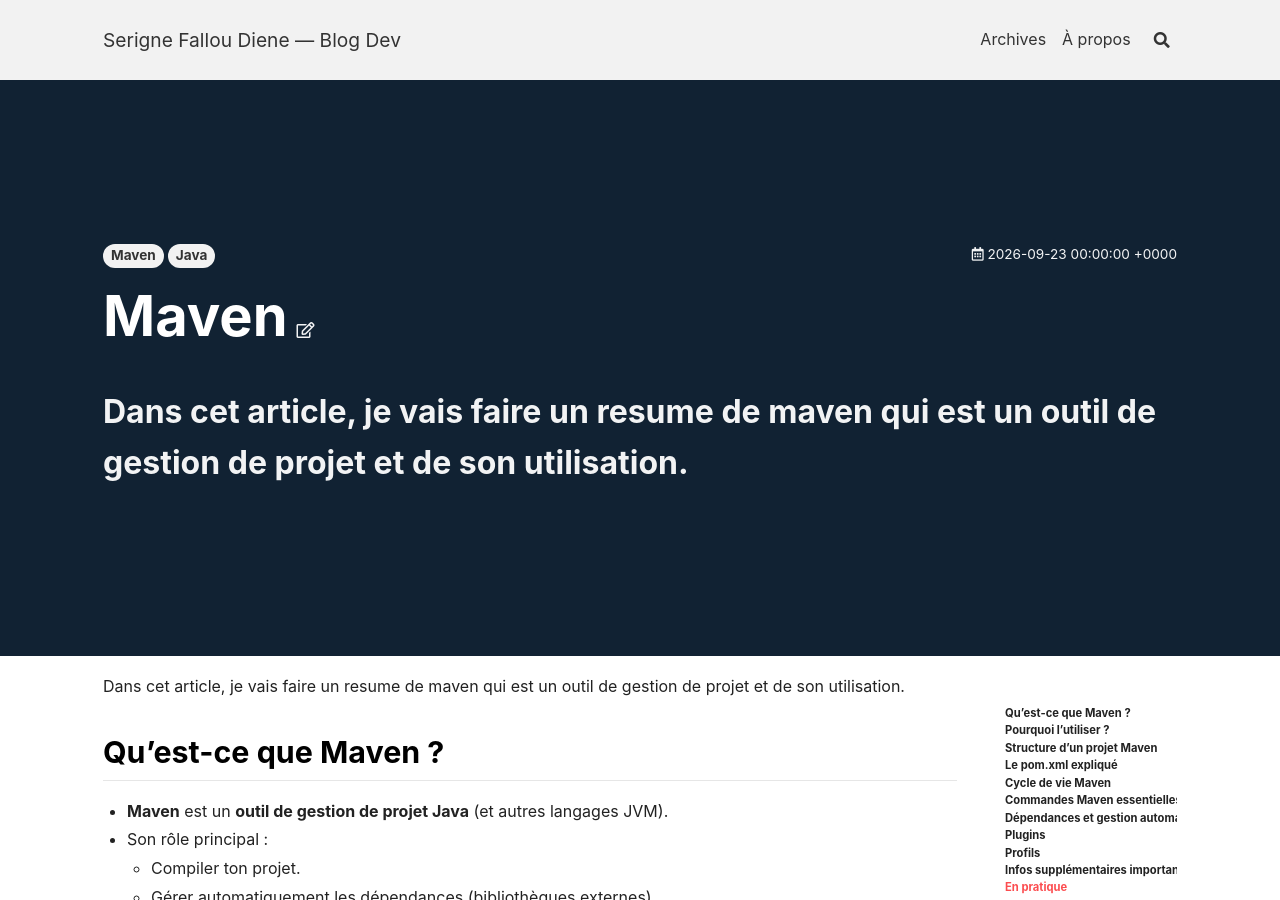
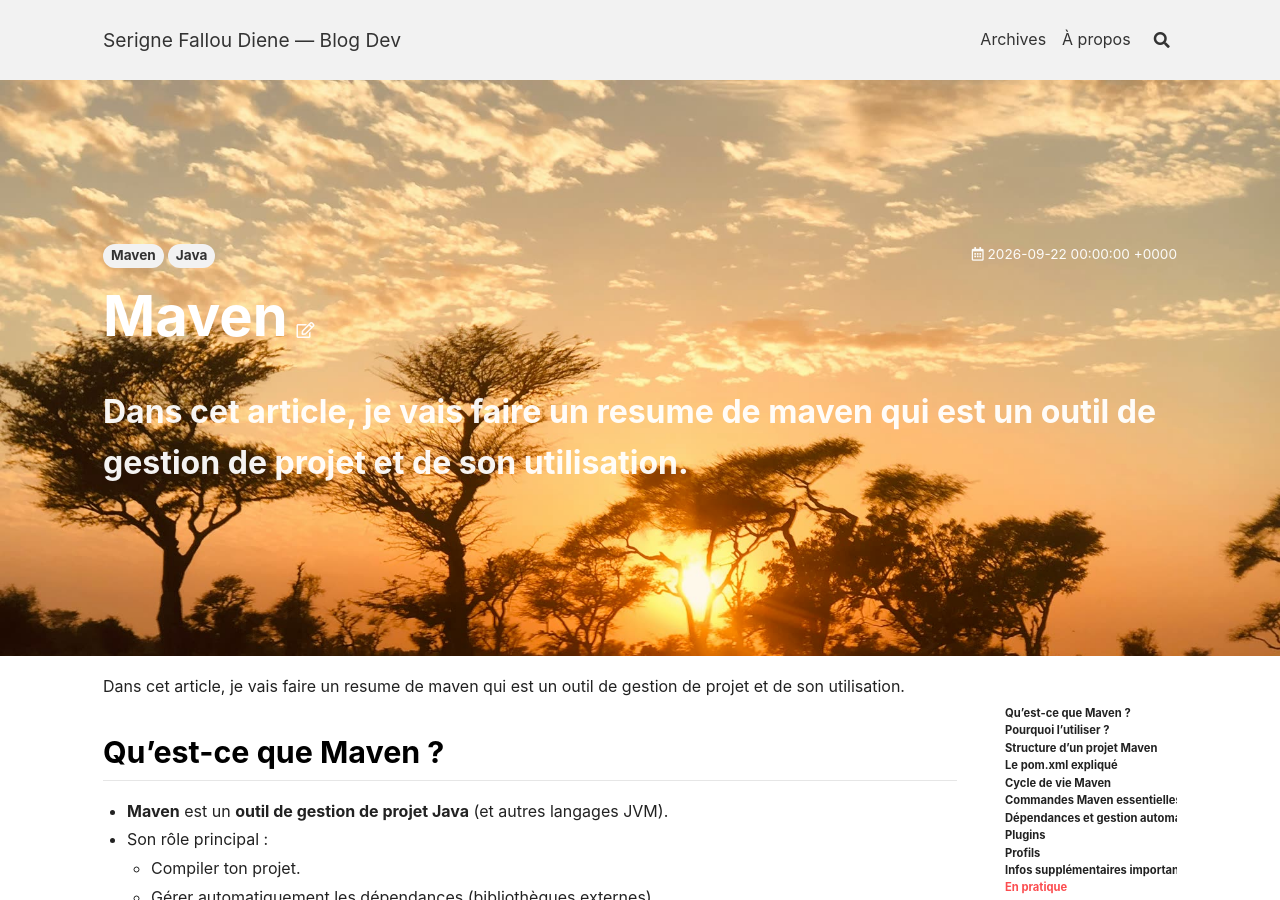
Before and after one commit to sfalloudiene/sfalloudiene.github.io, a Jekyll site: the page built from _posts/2026-09-22-Maven.md, in a window 1280 px wide and 900 px high. Built offline with Jekyll 4.4.1, drawn with Linux system fonts in a browser that asks for light colours; nearby versions of some CDN libraries.

Commit message:
fix: article Maven - date corrigee (n'etait pas encore publie car datee du futur) et image de couverture reparee (mauvais chemin/casse), compressee

```diff
--- a/_posts/2026-09-23-Maven.md
+++ b/_posts/2026-09-22-Maven.md
@@ -1,7 +1,7 @@
 ---
 title: Maven
 tags: [Maven, Java]
-cover: /assets/images/home-cover.jpg
+cover: /assets/images/maven.jpg
 article_header:
   type: overlay
   theme: dark
```
Also changed, not shown: assets/Maven.jpg (deleted), assets/images/maven.jpg (added).
